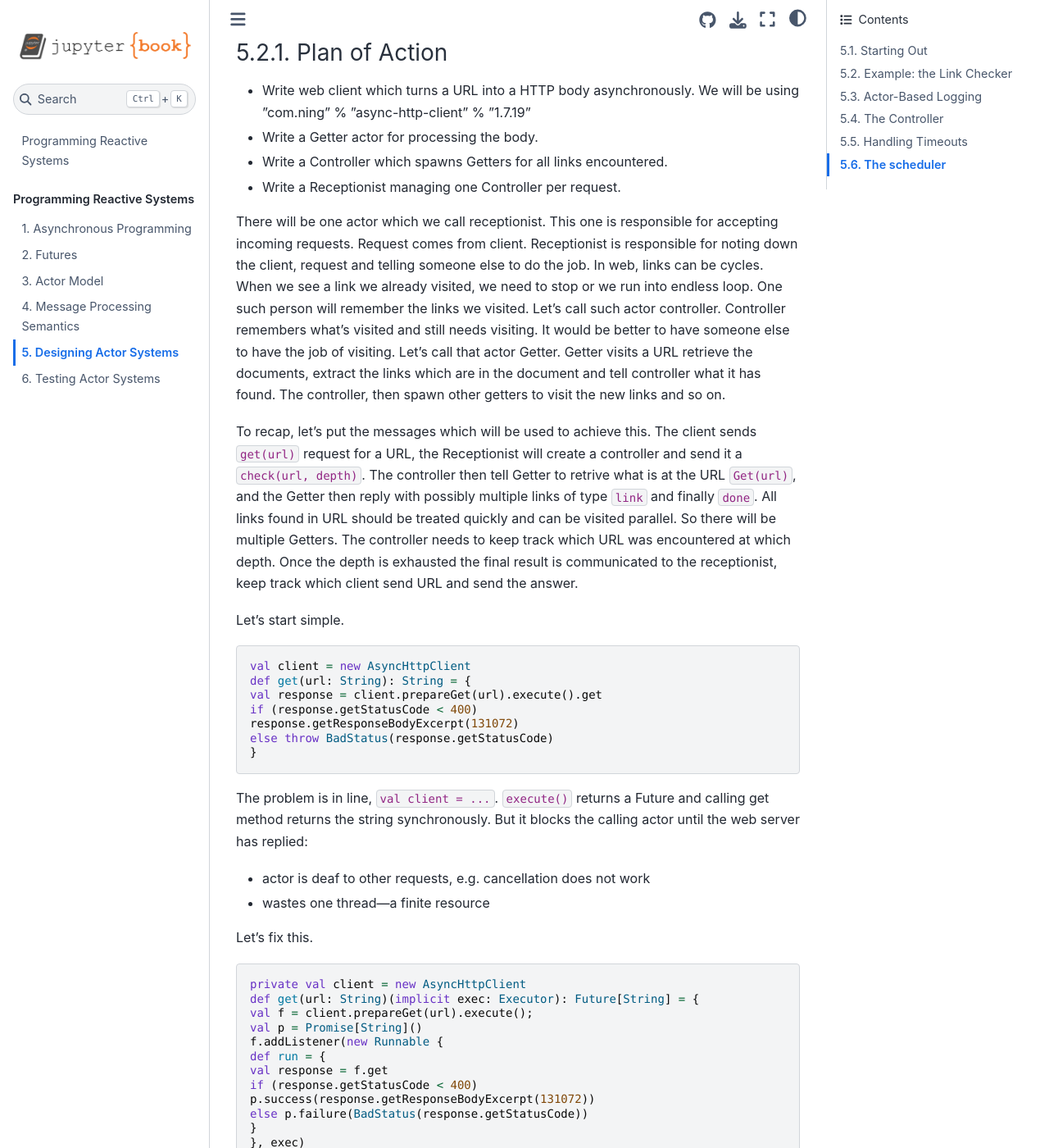
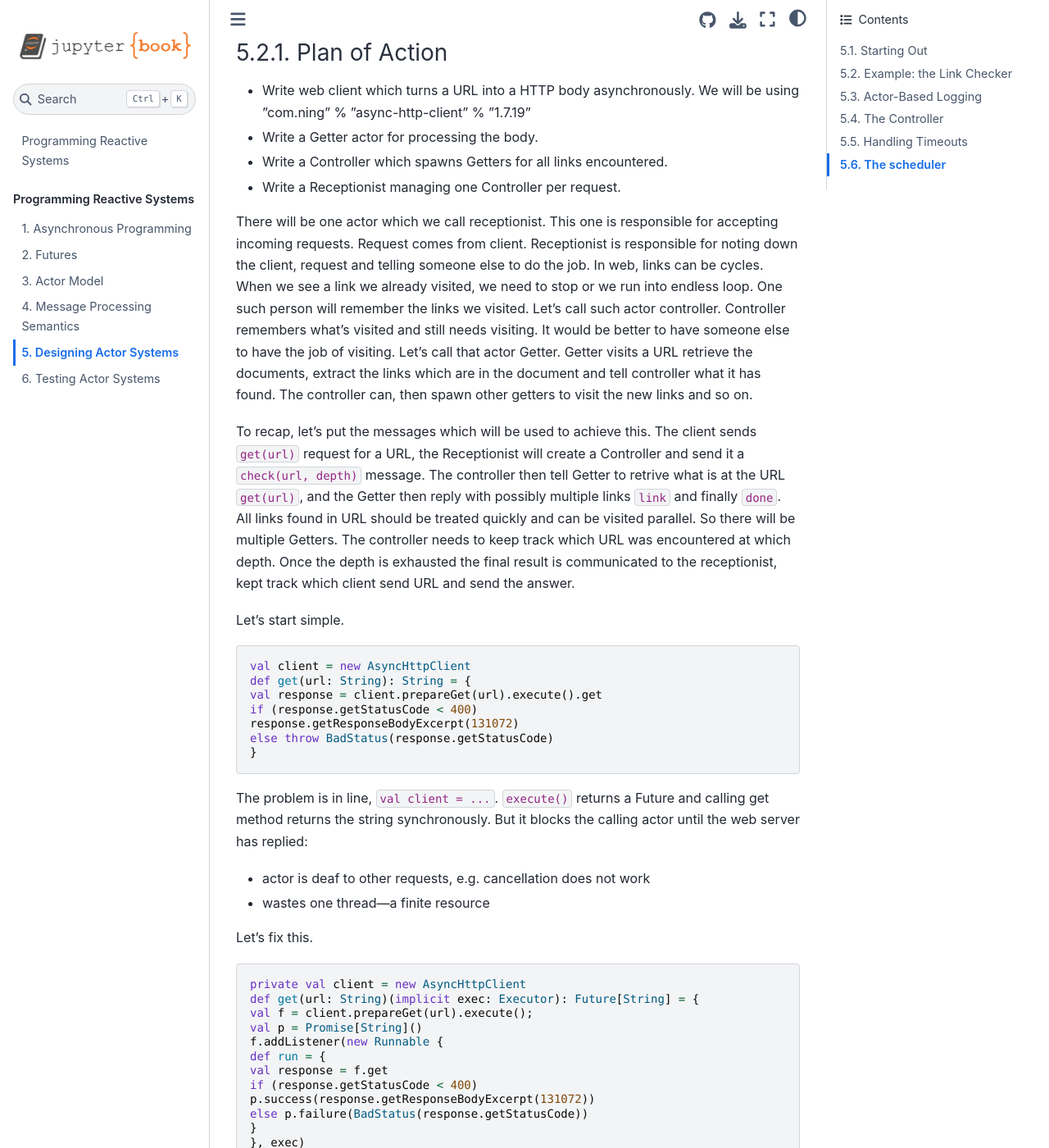
Before and after one commit to hacker-eleos/scala-reactive-notes, a Jupyter Book: the page built from notebooks/week2/week2_4.md, in a window 1280 px wide and 1400 px high, scrolled down 536 px. Shown: the whole window at 82% size. Built offline with Jupyter Book 1.0.4 settings and Sphinx 7.4.7 and the Sphinx Book theme 1.1.4, drawn with Linux system fonts in a browser that asks for light colours; some of the changed text lies outside the part shown.

Commit message:
fix typos

````diff
--- a/notebooks/week2/week2_4.md
+++ b/notebooks/week2/week2_4.md
@@ -20,9 +20,9 @@
 * Write a Receptionist managing one Controller per request.
 
 
-There will be one actor which we call receptionist. This one is responsible for accepting incoming requests. Request comes from client. Receptionist is responsible for noting down the client, request and telling someone else to do the job. In web, links can be cycles. When we see a link we already visited, we need to stop or we run into endless loop. One such person will remember the links we visited. Let's call such actor controller. Controller remembers what's visited and still needs visiting. It would be better to have someone else to have the job of visiting. Let's call that actor Getter. Getter visits a URL retrieve the documents, extract the links which are in the document and tell controller what it has found. The controller, then spawn other getters to visit the new links and so on.
+There will be one actor which we call receptionist. This one is responsible for accepting incoming requests. Request comes from client. Receptionist is responsible for noting down the client, request and telling someone else to do the job. In web, links can be cycles. When we see a link we already visited, we need to stop or we run into endless loop. One such person will remember the links we visited. Let's call such actor controller. Controller remembers what's visited and still needs visiting. It would be better to have someone else to have the job of visiting. Let's call that actor Getter. Getter visits a URL retrieve the documents, extract the links which are in the document and tell controller what it has found. The controller can, then spawn other getters to visit the new links and so on.
 
-To recap, let's put the messages which will be used to achieve this.  The client sends `get(url)` request for a URL, the Receptionist will create a controller and send it a `check(url, depth)`. The controller then tell Getter to retrive what is at the URL `Get(url)`, and the Getter then reply with possibly multiple links of type `link` and finally `done`. All links found in URL should be treated quickly and can be visited parallel. So there will be multiple Getters. The controller needs to keep track which URL was encountered at which depth. Once the depth is exhausted the final result is communicated to the receptionist, keep track which client send URL and send the answer.
+To recap, let's put the messages which will be used to achieve this.  The client sends `get(url)` request for a URL, the Receptionist will create a Controller and send it a `check(url, depth)` message. The controller then tell Getter to retrive what is at the URL `get(url)`, and the Getter then reply with possibly multiple links `link` and finally `done`. All links found in URL should be treated quickly and can be visited parallel. So there will be multiple Getters. The controller needs to keep track which URL was encountered at which depth. Once the depth is exhausted the final result is communicated to the receptionist, kept track which client send URL and send the answer.
 
 Let's start simple.
 ```scala
@@ -107,9 +107,10 @@
 }
 }
 ```
-`context` has a field `parent`. Remember every actor has exactly one parent which created it. If we get a string `body` we use `findLinks` to get iterator, and for each link we send them as message to parent actor. Once we communicated all the links to parent, we stop, which means sending parent done message and stopping itself. In case of failure, we stop.
+`context` has a field `parent`. Remember every actor has exactly one parent which created it. If we get a string `body` we use `findLinks` to get iterator, and for each link we send them as message to parent actor. Once we communicated all the links to parent, we stop. Which means sending parent done message and stopping itself. In case of failure we stop.
 
-> Actors are run by a dispatcher—potentially shared—which can also run Futures.
+> Actors are run by a dispatcher—potentially shared—which can also
+run Futures.
 
 ## Actor-Based Logging
 
````
Also changed, not shown: other parts of notebooks/week2/week2_4.md (+1 -1 lines), 1 other file.
